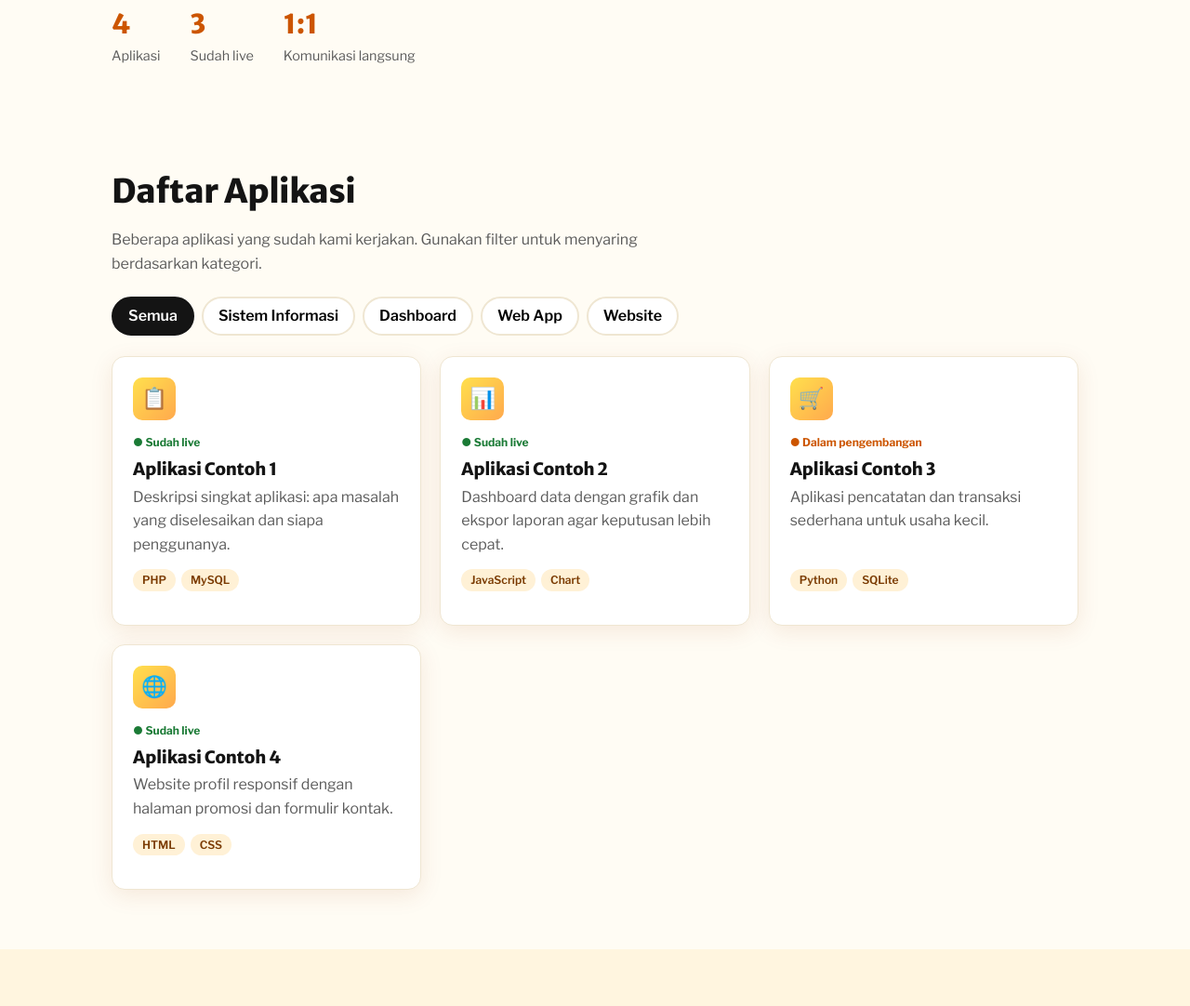
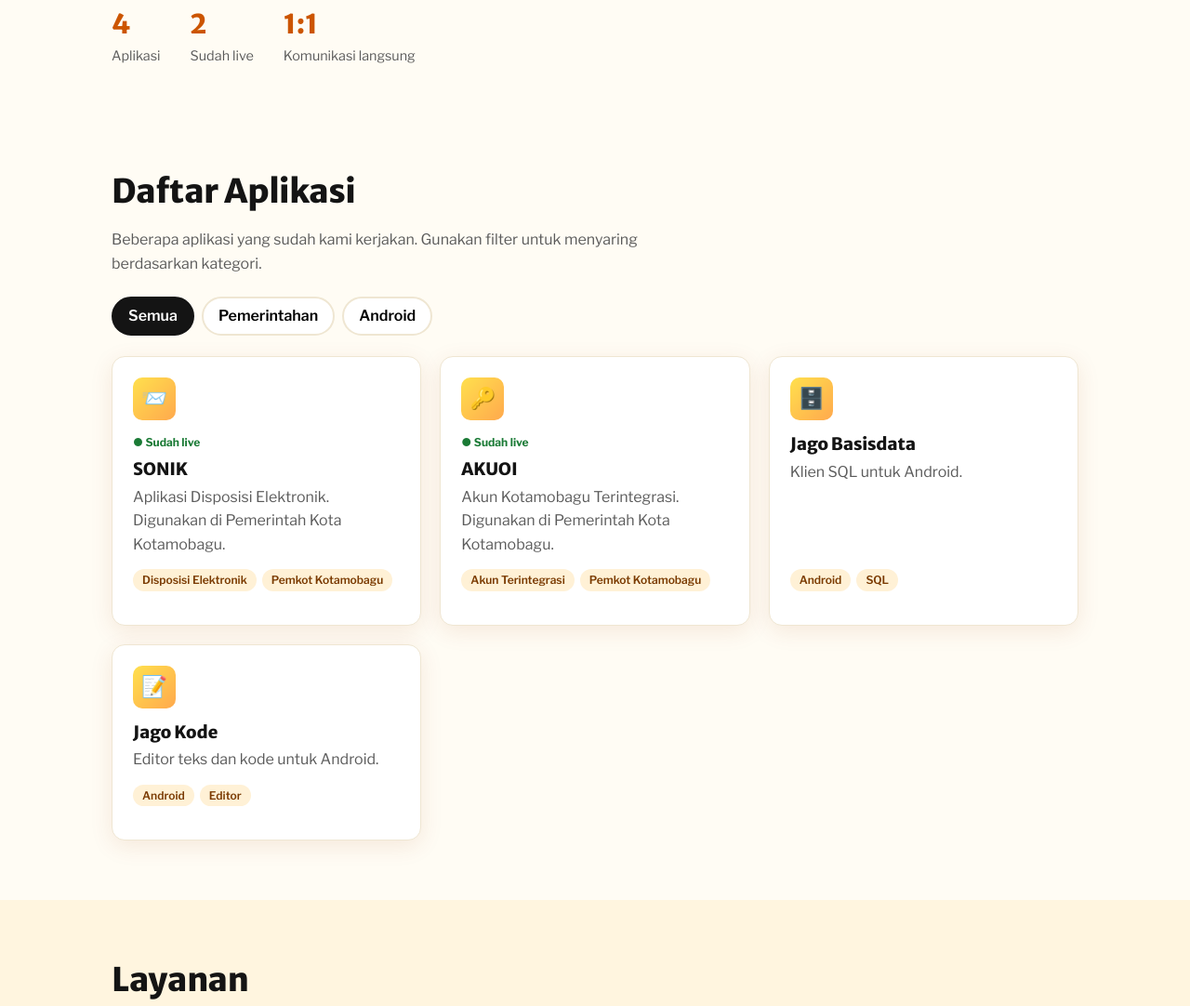
Before and after one commit to isutriadi/sutriadi-web, a plain HTML site: page index.html in a window 1280 px wide. Shown: the part 531-1613 px from the top of the page at 93% size. Drawn offline with nearby package versions, Linux system fonts and the light colour scheme.

Commit message:
Add real apps: SONIK, AKUOI, Jago Basisdata, Jago Kode
Co-Authored-By: Claude Sonnet 5.5 <noreply@anthropic.com>
Claude-Session: https://claude.ai/code/session_01Fw8sEkZL6HKSibQsagYNe9

```diff
--- a/app.js
+++ b/app.js
@@ -3,21 +3,21 @@ const CONFIG = {
   whatsapp: "628114550260"        // nomor WhatsApp pemesanan, format internasional tanpa +
 };
 
-/* Daftar aplikasi — CONTOH, ganti dengan aplikasi Anda.
-   status: "live" | "dev"   |   url / repo boleh dikosongkan ("") */
+/* Daftar aplikasi.
+   status: "live" | "dev" | "" (kosong = lencana status disembunyikan)   |   url / repo boleh dikosongkan ("") */
 const APPS = [
-  { name: "Aplikasi Contoh 1", icon: "📋", category: "Sistem Informasi", status: "live",
-    desc: "Deskripsi singkat aplikasi: apa masalah yang diselesaikan dan siapa penggunanya.",
-    tags: ["PHP", "MySQL"], url: "", repo: "" },
-  { name: "Aplikasi Contoh 2", icon: "📊", category: "Dashboard", status: "live",
-    desc: "Dashboard data dengan grafik dan ekspor laporan agar keputusan lebih cepat.",
-    tags: ["JavaScript", "Chart"], url: "", repo: "" },
-  { name: "Aplikasi Contoh 3", icon: "🛒", category: "Web App", status: "dev",
-    desc: "Aplikasi pencatatan dan transaksi sederhana untuk usaha kecil.",
-    tags: ["Python", "SQLite"], url: "", repo: "" },
-  { name: "Aplikasi Contoh 4", icon: "🌐", category: "Website", status: "live",
-    desc: "Website profil responsif dengan halaman promosi dan formulir kontak.",
-    tags: ["HTML", "CSS"], url: "", repo: "" }
+  { name: "SONIK", icon: "📨", category: "Pemerintahan", status: "live",
+    desc: "Aplikasi Disposisi Elektronik. Digunakan di Pemerintah Kota Kotamobagu.",
+    tags: ["Disposisi Elektronik", "Pemkot Kotamobagu"], url: "", repo: "" },
+  { name: "AKUOI", icon: "🔑", category: "Pemerintahan", status: "live",
+    desc: "Akun Kotamobagu Terintegrasi. Digunakan di Pemerintah Kota Kotamobagu.",
+    tags: ["Akun Terintegrasi", "Pemkot Kotamobagu"], url: "", repo: "" },
+  { name: "Jago Basisdata", icon: "🗄️", category: "Android", status: "",
+    desc: "Klien SQL untuk Android.",
+    tags: ["Android", "SQL"], url: "", repo: "" },
+  { name: "Jago Kode", icon: "📝", category: "Android", status: "",
+    desc: "Editor teks dan kode untuk Android.",
+    tags: ["Android", "Editor"], url: "", repo: "" }
 ];
 /* ========================================== */
 
@@ -37,9 +37,10 @@ function card(a) {
   if (a.url) links.append(el("a", { href: a.url, target: "_blank", rel: "noopener" }, "Buka →"));
   if (a.repo) links.append(el("a", { href: a.repo, target: "_blank", rel: "noopener" }, "Kode"));
   const live = a.status === "live";
+  const badge = a.status ? el("span", { class: "status " + (live ? "live" : "dev") }, live ? "● Sudah live" : "● Dalam pengembangan") : "";
   return el("article", { class: "app" },
     el("div", { class: "ico", "aria-hidden": "true" }, a.icon || "🧩"),
-    el("span", { class: "status " + (live ? "live" : "dev") }, live ? "● Sudah live" : "● Dalam pengembangan"),
+    badge,
     el("h3", {}, a.name),
     el("p", {}, a.desc),
     el("div", { class: "tags" }, a.tags.map(t => el("span", { class: "tag" }, t))),
--- a/index.html
+++ b/index.html
@@ -13,7 +13,7 @@
   <link rel="preconnect" href="https://fonts.googleapis.com">
   <link rel="preconnect" href="https://fonts.gstatic.com" crossorigin>
   <link href="https://fonts.googleapis.com/css2?family=Libre+Franklin:wght@400;600;700&family=Merriweather+Sans:wght@700;800&display=swap" rel="stylesheet">
-  <link rel="stylesheet" href="style.css?v=4">
+  <link rel="stylesheet" href="style.css?v=5">
 </head>
 <body>
   <header class="nav">
@@ -119,6 +119,6 @@
     </div>
   </footer>
 
-  <script src="app.js?v=4"></script>
+  <script src="app.js?v=5"></script>
 </body>
 </html>
```
